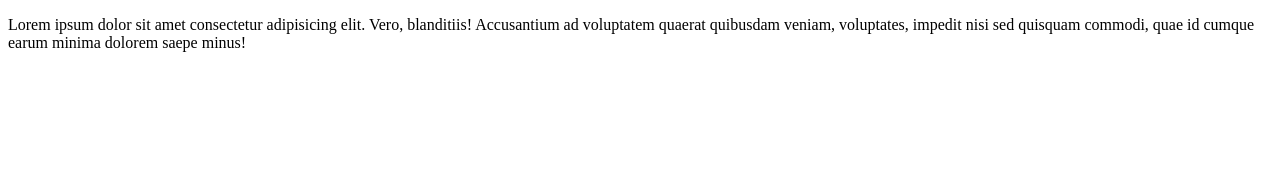
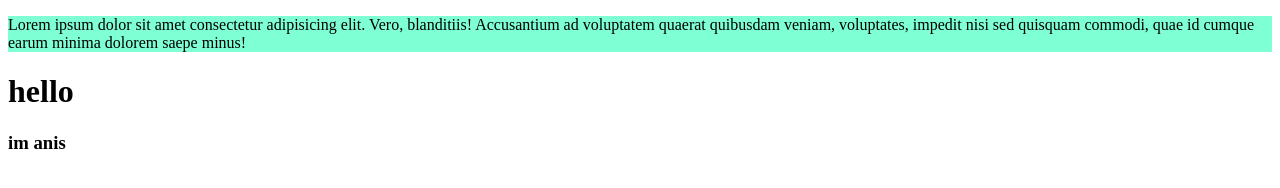
Before and after one commit to anisurrahman774/number-three-git, a plain HTML site: page index.html in a window 1280 px wide. Drawn offline with Linux system fonts and the light colour scheme.

Commit message:
added blog css

```diff
--- a/index.html
+++ b/index.html
@@ -4,8 +4,13 @@
     <meta charset="UTF-8">
     <meta name="viewport" content="width=device-width, initial-scale=1.0">
     <title>Document</title>
+    <link rel="stylesheet" href="styles/blog.css">
 </head>
 <body>
-    <p>Lorem ipsum dolor sit amet consectetur adipisicing elit. Vero, blanditiis! Accusantium ad voluptatem quaerat quibusdam veniam, voluptates, impedit nisi sed quisquam commodi, quae id cumque earum minima dolorem saepe minus!</p>
+    <p class="class">Lorem ipsum dolor sit amet consectetur adipisicing elit. Vero, blanditiis! Accusantium ad voluptatem quaerat quibusdam veniam, voluptates, impedit nisi sed quisquam commodi, quae id cumque earum minima dolorem saepe minus!</p>
+
+    <h1>hello </h1>
+    <h3>im anis</h3>
+
 </body>
 </html>
--- /dev/null
+++ b/styles/blog.css
@@ -0,0 +1,3 @@
+.class{
+    background-color: aquamarine;
+}
```
